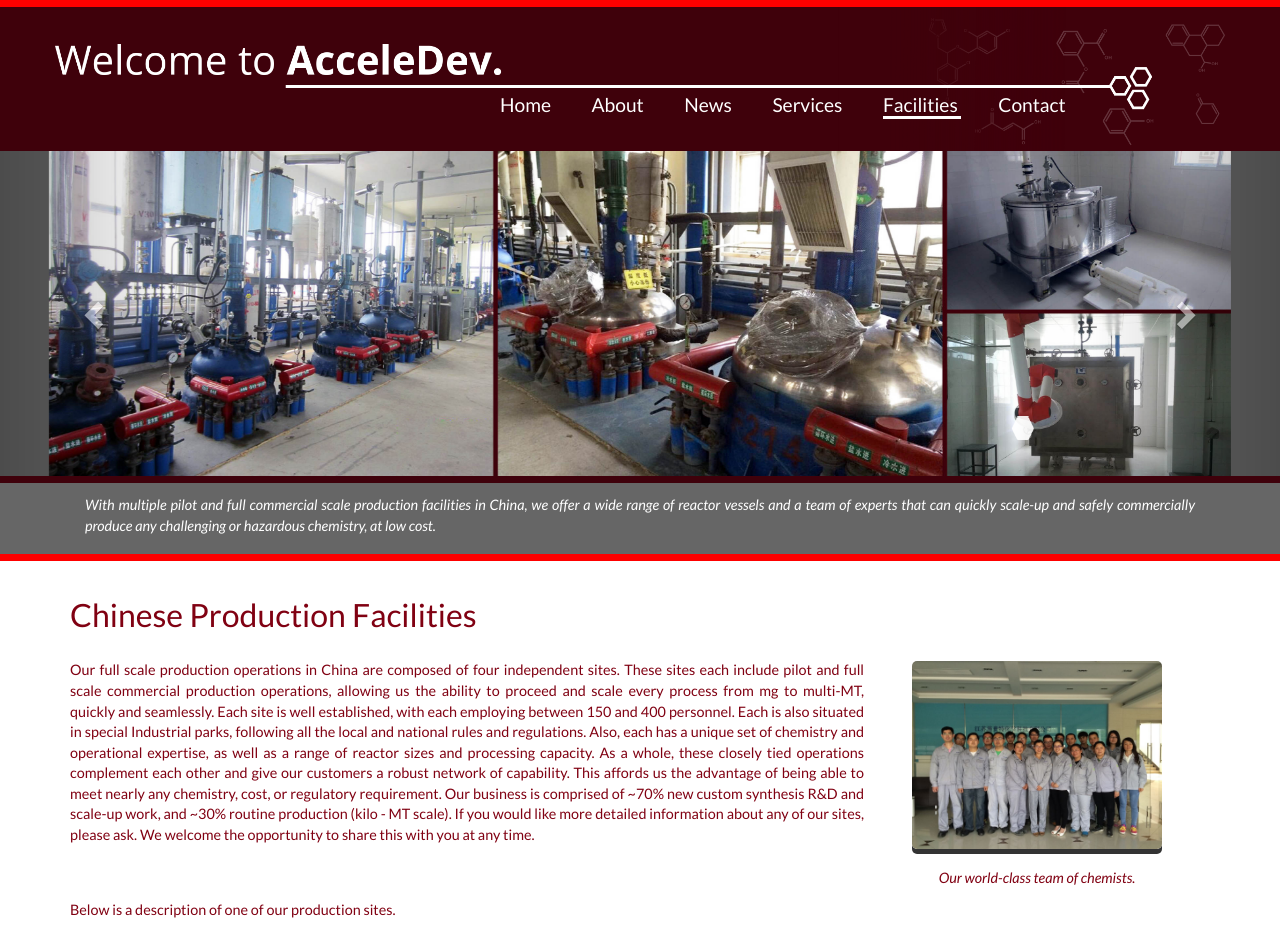
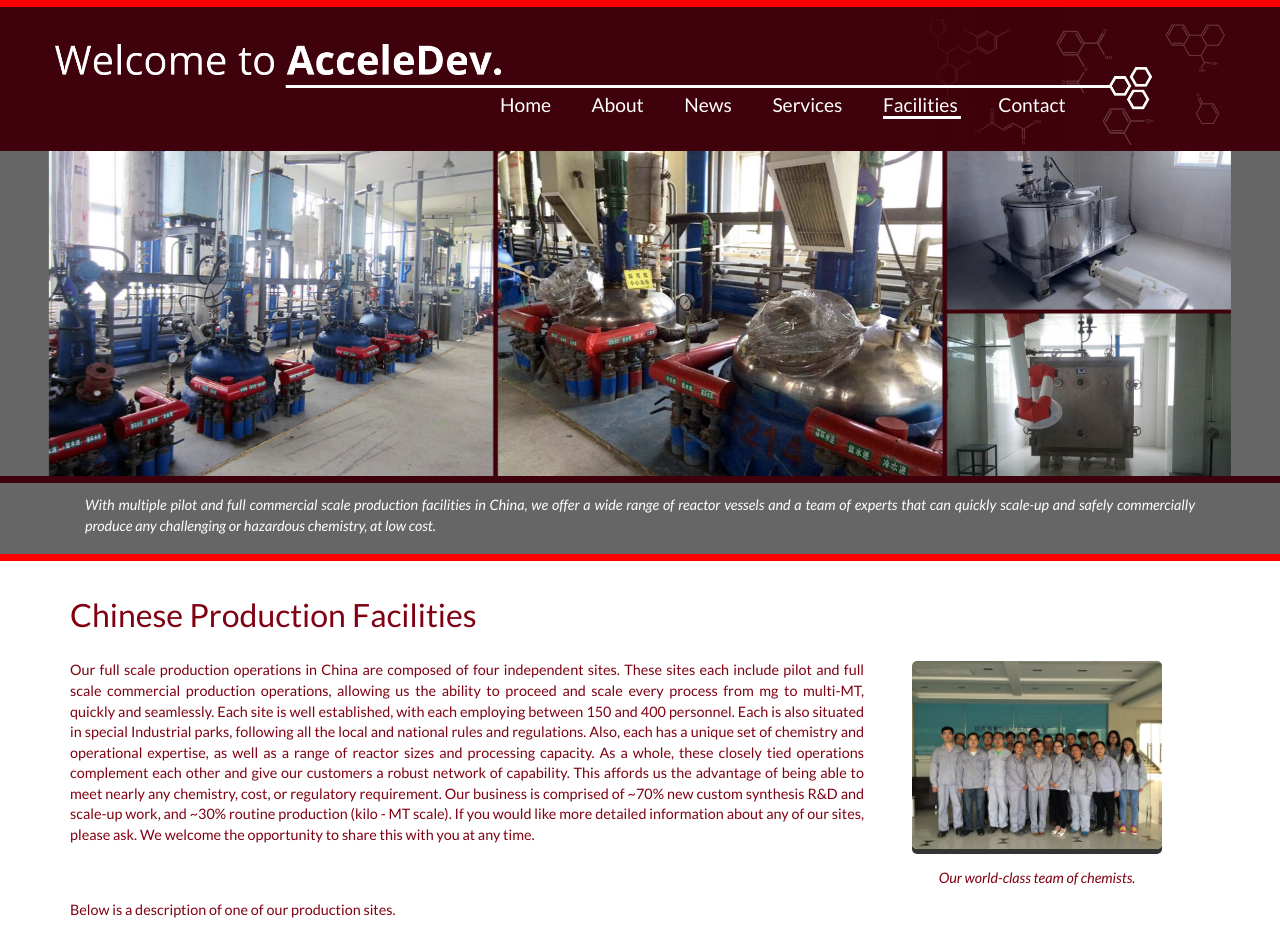
Before and after one commit to PrincetonUniversity/AcceleDev, a website: page production.html in a window 1280 px wide. Shown: the top 948 px of the page. Drawn offline with nearby package versions, Linux system fonts and the light colour scheme.

Commit message:
removed carousel indicators on pages with single banners

```diff
--- a/production.html
+++ b/production.html
@@ -93,32 +93,11 @@
 <div id='banner'>
   <div id='bannerCarousel' class='carousel slide hidden-sm hidden-xs'
        data-ride='carousel'>
-    <ol class='carousel-indicators'>
-      <li data-target='#bannerCarousel' data-slide-to='0' class='active bootstrap'></li>
-    </ol>
-
     <div class='carousel-inner' role='listbox'>
       <div class='item active'>
         <div id='banner7' class='banner-img'> </div>
       </div>
     </div>
-
-    <a class='left carousel-control'
-       href='#bannerCarousel'
-       role='button'
-       data-slide='prev'>
-      <span class='glyphicon glyphicon-chevron-left' aria-hidden='true'>
-      </span>
-      <span class='sr-only'>Previous</span>
-    </a>
-    <a class='right carousel-control'
-       href='#bannerCarousel'
-       role='button'
-       data-slide='next'>
-      <span class='glyphicon glyphicon-chevron-right' aria-hidden='true'>
-      </span>
-      <span class='sr-only'>Next</span>
-    </a>
   </div>
 
   <div class='container'>
```
Also changed, not shown: about.html (+0 -21 lines), rnd_china.html (+0 -21 lines), rnd_usa.html (+0 -21 lines), services.html (+0 -21 lines).
